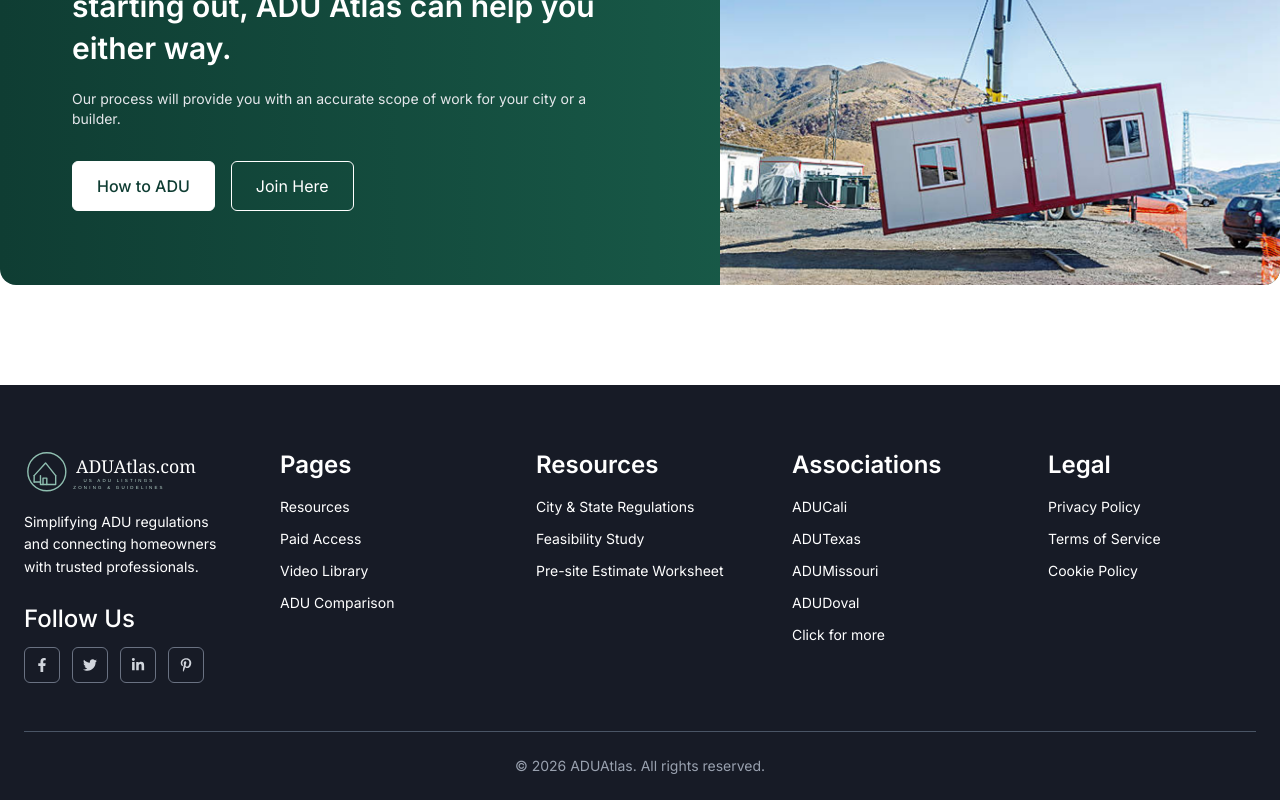
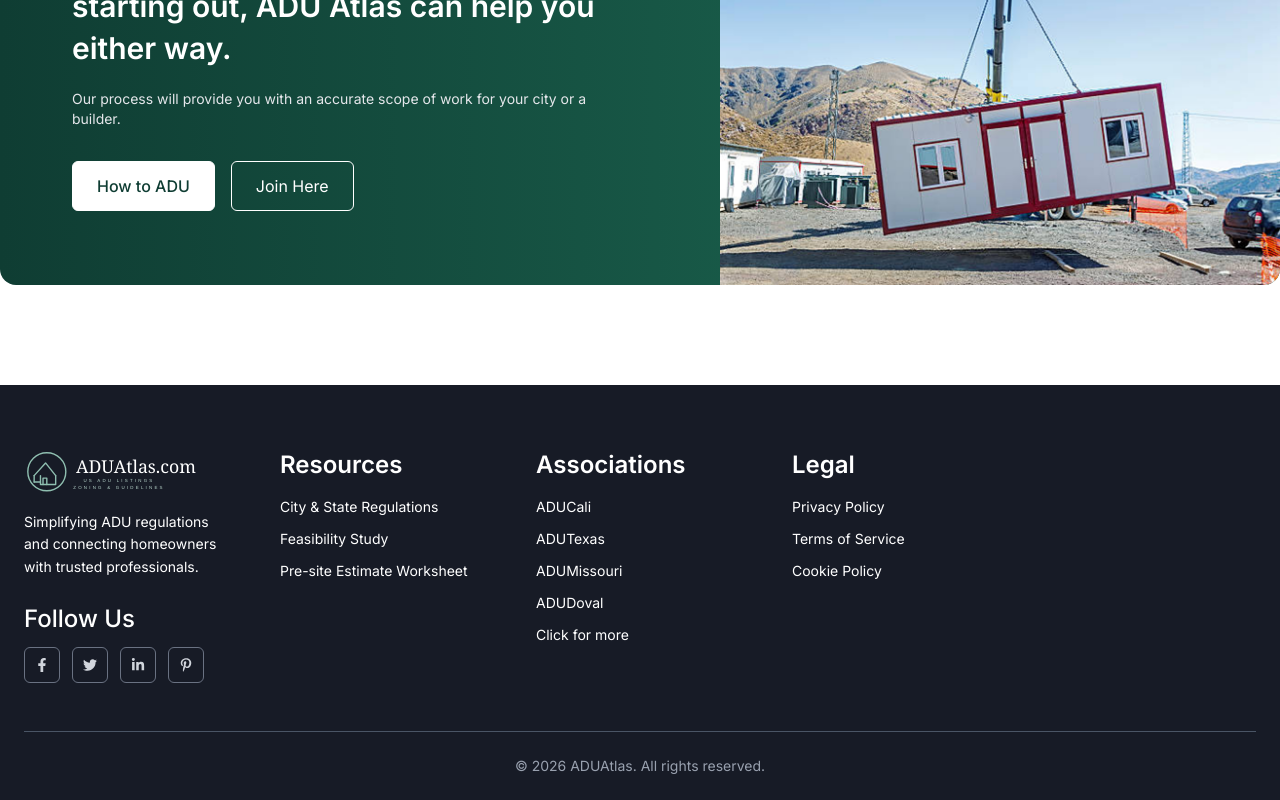
Before and after one commit to resogenesis/aduatlas, a React (Vite) app: page / in a window 1280 px wide. Shown: the part 2556-3356 px from the top of the page. Built offline with nearby package versions, Linux system fonts and the light colour scheme.

Commit message:
Remove Pages column from footer

```diff
--- a/src/components/common/Footer.jsx
+++ b/src/components/common/Footer.jsx
@@ -6,15 +6,6 @@ import FooterLogoSVG from "./FooterLogoSVG"
 
 // Note: dummy data
 const footerLinks = [
-    {
-        title: "Pages",
-        links: [
-            { name: "Resources", path: "#" },
-            { name: "Paid Access", path: "#" },
-            { name: "Video Library", path: "#" },
-            { name: "ADU Comparison", path: "#" },
-        ],
-    },
     {
         title: "Resources",
         links: [
```
